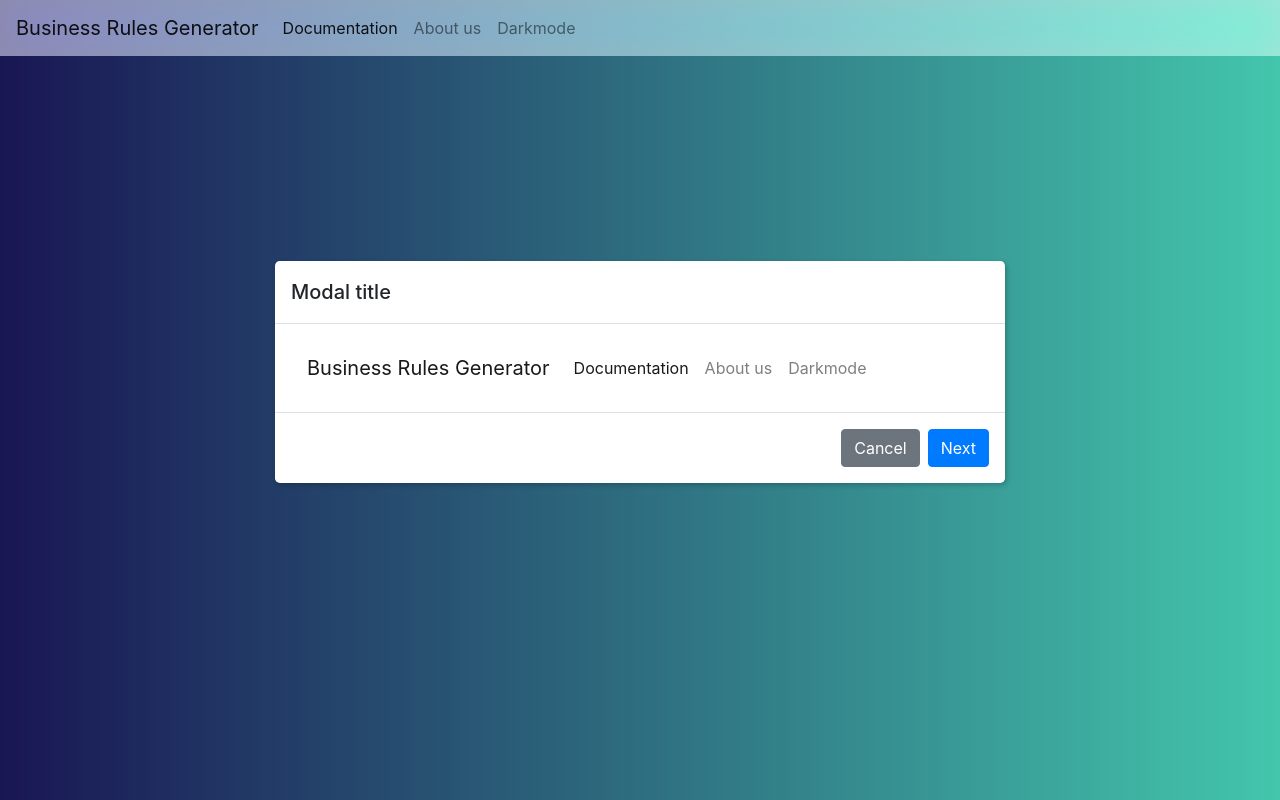
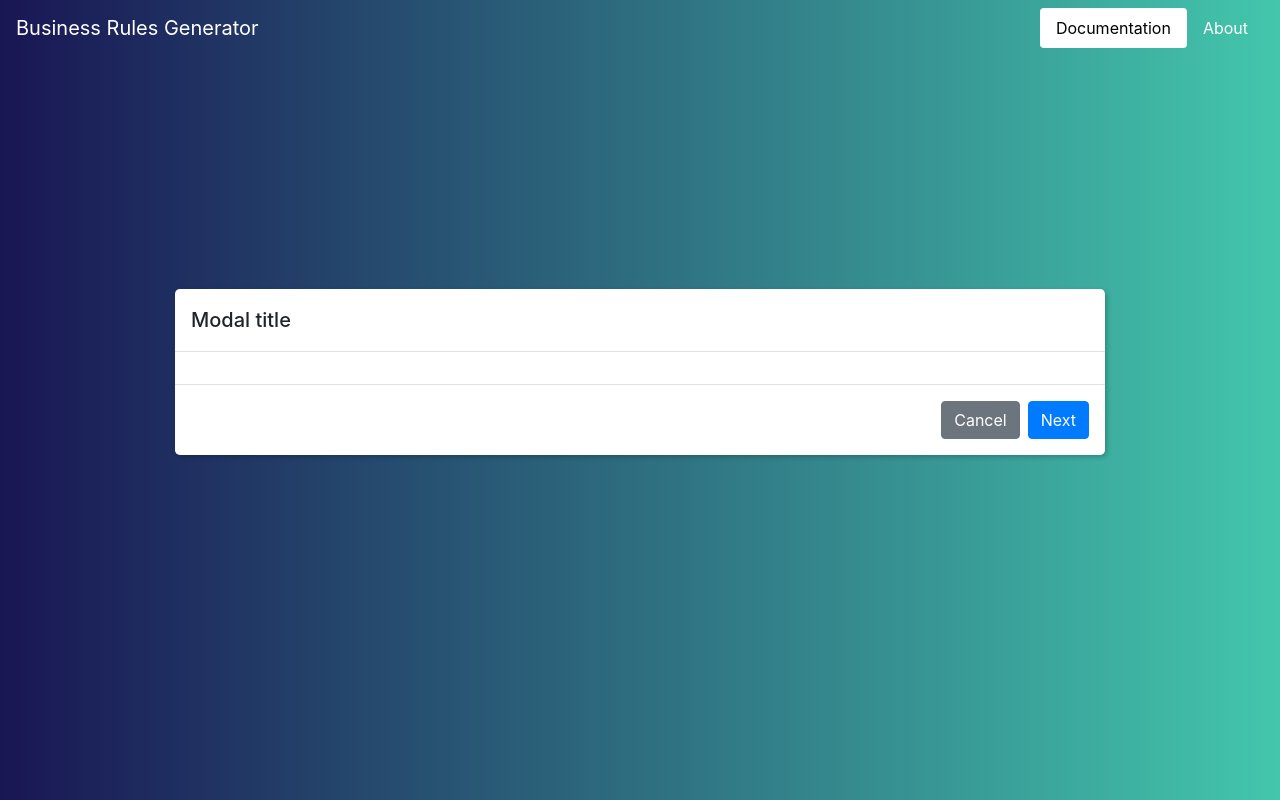
Before and after one commit to MauritsArissen/TOSAD, an Angular app in the folder tosad-ng-app/: page / in a window 1280 px wide. Built offline with nearby package versions, Linux system fonts and the light colour scheme.

Commit message:
Fixed header menu

```diff
--- a/tosad-ng-app/package.json
+++ b/tosad-ng-app/package.json
@@ -21,6 +21,7 @@
     "@angular/router": "~8.2.4",
     "@ng-bootstrap/ng-bootstrap": "^5.1.4",
     "bootstrap": "^4.3.1",
+    "hamburgers": "^1.1.3",
     "rxjs": "~6.4.0",
     "tslib": "^1.10.0",
     "zone.js": "~0.9.1"
--- a/tosad-ng-app/src/app/header/header.component.html
+++ b/tosad-ng-app/src/app/header/header.component.html
@@ -1,18 +1,19 @@
-<nav class="navbar navbar-expand-lg navbar-light" style="backdrop-filter: saturate(180%) blur(20px);background-color: rgba(255,255,255,0.5);">
+<nav class="navbar navbar-expand-lg navbar-light">
     <a class="navbar-brand" [routerLink]="'.'">Business Rules Generator</a>
 
-    <button class="navbar-toggler" type="button" (click)="isMenuCollapsed = !isMenuCollapsed">&#9776;</button>
+    <button class="hamburger hamburger--elastic" type="button" (click)="isMenuCollapsed = !isMenuCollapsed" (click)="active=!active" [ngClass]="active ? 'is-active' : ''">
+        <span class="hamburger-box">
+            <span class="hamburger-inner"></span>
+        </span>
+    </button>
 
     <div [ngbCollapse]="isMenuCollapsed" class="collapse navbar-collapse">
-        <ul class="navbar-nav">
-            <li class="nav-item active">
-                <a class="nav-link" [routerLink]="'.'" (click)="isMenuCollapsed = true">Documentation</a>
+        <ul class="nav nav-pills justify-content-end">
+            <li class="nav-item">
+                <a class="nav-link active" [routerLink]="'.'">Documentation</a>
             </li>
             <li class="nav-item">
-                <a class="nav-link" [routerLink]="'.'" (click)="isMenuCollapsed = true">About us</a>
-            </li>
-            <li class="nav-item">
-                <a class="nav-link" [routerLink]="'.'" (click)="isMenuCollapsed = true">Darkmode</a>
+                <a class="nav-link" [routerLink]="'.'">About</a>
             </li>
         </ul>
     </div>
--- a/tosad-ng-app/src/app/header/header.component.scss
+++ b/tosad-ng-app/src/app/header/header.component.scss
@@ -0,0 +1,40 @@
+@import '~hamburgers/_sass/hamburgers/hamburgers.scss';
+
+.hamburger {
+    padding: 0;
+    padding-top: 10px;
+
+    .hamburger-inner,
+    .hamburger-inner::before,
+    .hamburger-inner::after {
+        background-color: white !important;
+    }
+}
+
+.navbar-brand {
+    color: white;
+}
+
+.nav-pills {
+    .nav-link {
+        color: white;
+    }
+    .nav-link:hover,
+    .nav-link:focus {
+        color: #cfcfcf;
+    }
+    .nav-link.active {
+        color: black;
+        background-color: white;
+    }
+}
+
+@media only screen and (min-width: 992px)  {
+    .hamburger {
+        display: none;
+    }
+
+    .navbar-expand-lg .navbar-collapse {
+        display: block !important;
+    }
+}
--- a/tosad-ng-app/src/app/main/main.component.html
+++ b/tosad-ng-app/src/app/main/main.component.html
@@ -5,7 +5,7 @@
                 <h5 class="modal-title">Modal title</h5>
             </div>
             <div class="modal-body">
-                <router-outlet></router-outlet>
+                <!-- <router-outlet></router-outlet> -->
             </div>
             <div class="modal-footer">
                 <button type="button" class="btn btn-secondary">Cancel</button>
--- a/tosad-ng-app/src/app/main/main.component.scss
+++ b/tosad-ng-app/src/app/main/main.component.scss
@@ -1,8 +1,9 @@
 .modal {
     display: block;
+    z-index: -1;
 
     .modal-dialog {
-        max-width: 750px;
+        max-width: 950px;
         margin: 0 auto;
 
         .modal-content {
```
Also changed, not shown: 1 other file (tests, documents, lock files or other folders).
